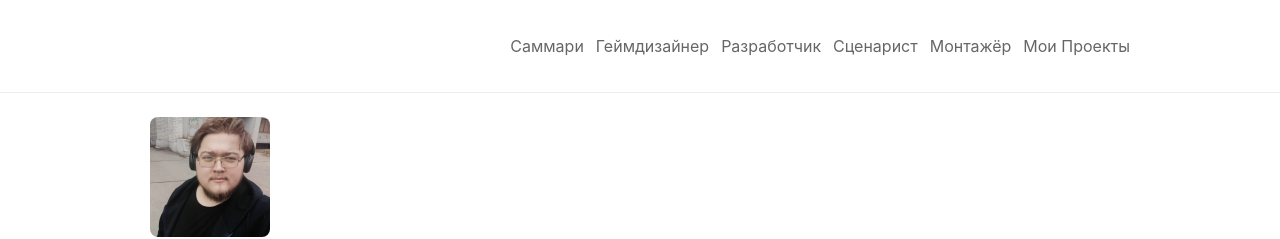
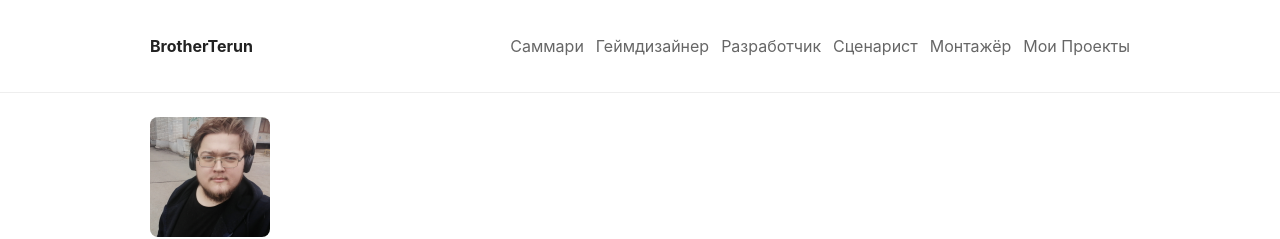
Before and after one commit to BrotherTerun/TerunPfolio, a Jekyll site: the page built from index.md, in a window 1280 px wide. Shown: the top 239 px of the page. Built offline with Jekyll 4.4.1, drawn with Linux system fonts in a browser that asks for light colours.

Commit message:
Добавил название

```diff
--- a/_config.yml
+++ b/_config.yml
@@ -1,5 +1,5 @@
 # _config.yml
-title: ""
+title: "BrotherTerun"
 email: "leonrob34@ya.ru"
 description: "Геймдизайнер, сценарист, программист — портфолио и кейсы"
 baseurl: "/TerunPfolio"       # путь к сайту от корня домена
```
